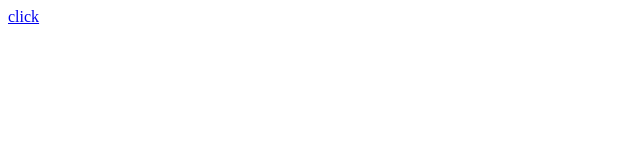
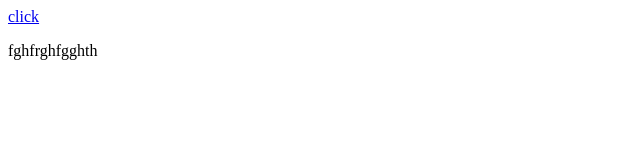
Before and after one commit to yehonatan604/test1111122322, a plain HTML site: page index.html in a window 1280 px wide. Shown: the whole page, without its empty margins (0-640 px from the left). Drawn offline with Linux system fonts and the light colour scheme.

Commit message:
added p element

```diff
--- a/index.html
+++ b/index.html
@@ -9,6 +9,7 @@
 
 <body>
     <a href="./maor.rar" download="./maor.rar">click</a>
+    <p>fghfrghfgghth</p>
 </body>
 
 </html>
```
